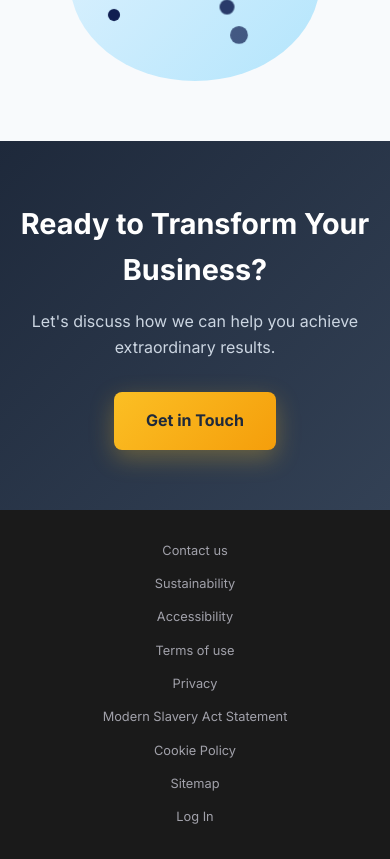
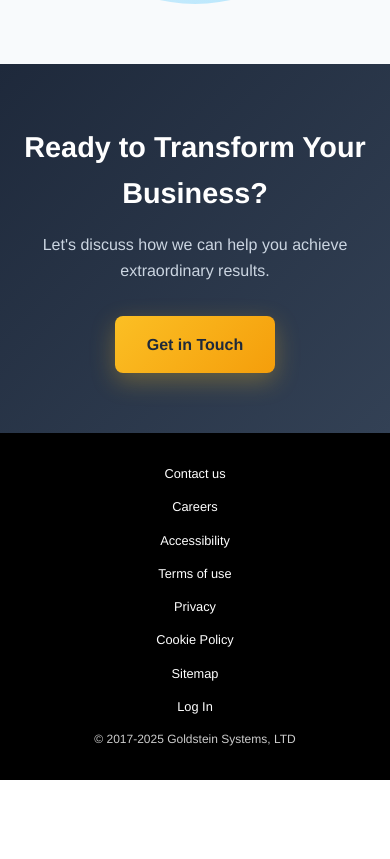
Before and after one commit to goldstein18/goldsteinsystems, a React (Create React App) app: page / in a window 390 px wide. Shown: the part 7240-8099 px from the top of the page. After the commit the page ends 8020 px from the top, so only its background shows below. Built offline with nearby package versions, Linux system fonts and the light colour scheme; the HTML template or start-up script is replaced by a standard one.

Commit message:
add footer fix

```diff
--- a/src/App.css
+++ b/src/App.css
@@ -6,9 +6,7 @@
 }
 
 body {
-  font-family: 'Inter', -apple-system, BlinkMacSystemFont, 'Segoe UI', 'Roboto', 'Oxygen',
-    'Ubuntu', 'Cantarell', 'Fira Sans', 'Droid Sans', 'Helvetica Neue',
-    sans-serif;
+  font-family: 'Helvetica', 'Helvetica Neue', Arial, sans-serif;
   -webkit-font-smoothing: antialiased;
   -moz-osx-font-smoothing: grayscale;
   line-height: 1.6;
--- a/src/components/Footer.css
+++ b/src/components/Footer.css
@@ -1,5 +1,5 @@
 .footer {
-  background: #1a1a1a;
+  background: #000000;
   color: white;
   padding: 20px 0;
 }
@@ -18,6 +18,7 @@
 .footer-links {
   display: flex;
   justify-content: space-between;
+
   align-items: center;
   flex-wrap: wrap;
   gap: 1rem;
@@ -25,7 +26,7 @@
 }
 
 .footer-links a {
-  color: #a1a1aa;
+  color: #ffffff;
   text-decoration: none;
   font-size: 0.9rem;
   transition: color 0.3s ease;
@@ -33,6 +34,14 @@
 
 .footer-links a:hover {
   color: #c7a256;
+}
+
+.footer-copyright {
+  text-align: center;
+  margin-top: 1.5rem;
+  color: #ffffff;
+  font-size: 0.85rem;
+  opacity: 0.8;
 }
 
 /* Responsive Design */
@@ -54,6 +63,11 @@
   .footer-links a {
     font-size: 0.85rem;
   }
+
+  .footer-copyright {
+    font-size: 0.8rem;
+    margin-top: 1rem;
+  }
 }
 
 @media (max-width: 480px) {
@@ -68,4 +82,9 @@
   .footer-links a {
     font-size: 0.8rem;
   }
+
+  .footer-copyright {
+    font-size: 0.75rem;
+    margin-top: 0.8rem;
+  }
 }
--- a/src/components/Footer.js
+++ b/src/components/Footer.js
@@ -8,14 +8,16 @@ const Footer = () => {
         <div className="footer-bottom">
           <div className="footer-links">
             <a href="#contact">Contact us</a>
-            <a href="#sustainability">Sustainability</a>
+            <a href="#careers">Careers</a>
             <a href="#accessibility">Accessibility</a>
             <a href="#terms">Terms of use</a>
             <a href="#privacy">Privacy</a>
-            <a href="#modern-slavery">Modern Slavery Act Statement</a>
             <a href="#cookies">Cookie Policy</a>
             <a href="#sitemap">Sitemap</a>
             <a href="#login">Log In</a>
+          </div>
+          <div className="footer-copyright">
+            © 2017-2025 Goldstein Systems, LTD
           </div>
         </div>
       </div>
--- a/src/index.css
+++ b/src/index.css
@@ -1,8 +1,6 @@
 body {
   margin: 0;
-  font-family: -apple-system, BlinkMacSystemFont, 'Segoe UI', 'Roboto', 'Oxygen',
-    'Ubuntu', 'Cantarell', 'Fira Sans', 'Droid Sans', 'Helvetica Neue',
-    sans-serif;
+  font-family: 'Helvetica', 'Helvetica Neue', Arial, sans-serif;
   -webkit-font-smoothing: antialiased;
   -moz-osx-font-smoothing: grayscale;
 }
```
